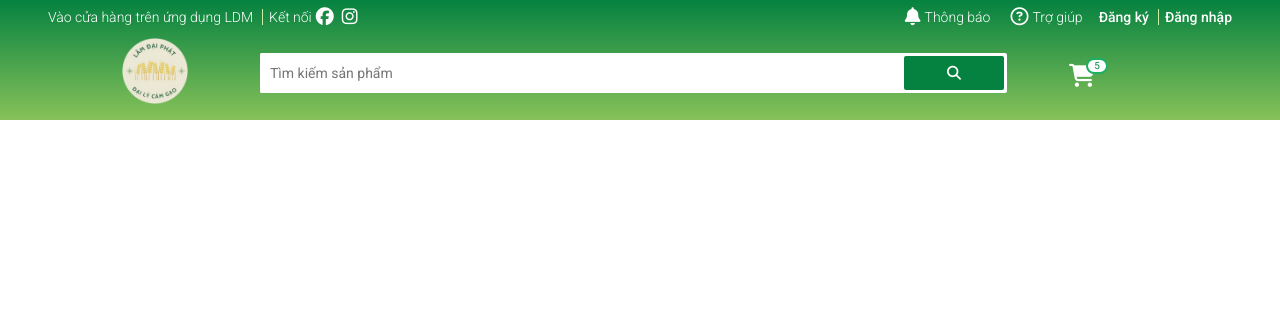
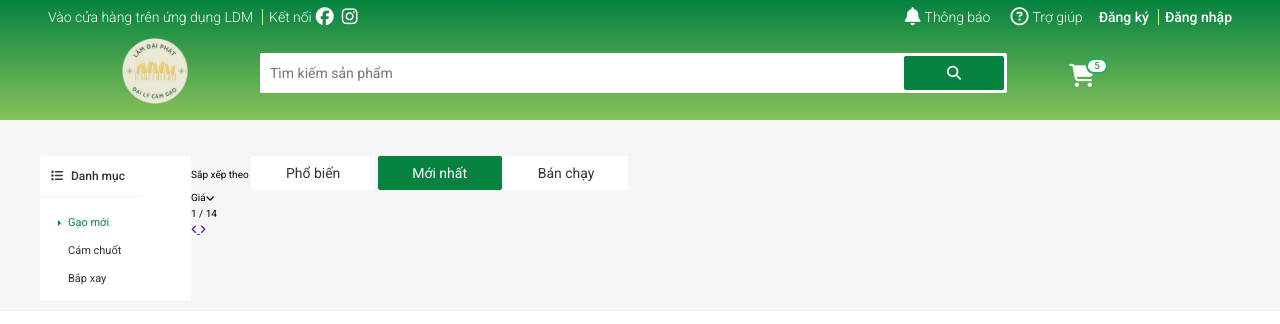
Before and after one commit to hahoang03/commercial-website, a plain HTML site: page index.html in a window 1280 px wide. Drawn offline with nearby package versions, Linux system fonts and the light colour scheme.

Commit message:
list item

```diff
--- a/assets/css/base.css
+++ b/assets/css/base.css
@@ -20,6 +20,8 @@ html {
     box-sizing: border-box;
 }
 
+
+/* Responsive */
 .grid {
     width: 1200px;
     max-width: 100%;
@@ -34,6 +36,13 @@ html {
     display: flex;
     flex-wrap: wrap;
 }
+
+.grid__column {
+
+}
+
+
+
 
 /* Animation */
 @keyframes fadeIn {
@@ -105,7 +114,7 @@ html {
     outline:none;
     cursor:pointer;
     color: var(--text-color);
-    display: flex;
+    display: inline-flex;
     justify-content: center;
     align-items: center;
     line-height: 1.6rem;
--- a/assets/css/main.css
+++ b/assets/css/main.css
@@ -714,3 +714,89 @@ height: 15.5px;
 .header__cart-view:hover {
     background-color: rgb(14, 165, 84);
 }
+
+
+/* Container -body */
+
+.container {
+    background-color: #f5f5f5;
+}
+
+.web__content {
+    padding-top: 36px;
+}
+
+.category {
+    border-radius: 2px;
+    background-color: var(--white-color);
+    padding-right:  50px;
+}
+
+.category__heading {
+    margin-top: 0;
+    font-size: 1.2rem;
+    color: var(--text-color);
+    font-weight: 450;
+    padding: 12px 16px;
+    border-bottom: 1px solid rgba(0, 0, 0, 0.05);
+
+}
+
+.category__heading-icon {
+    font-size: 1.2rem;
+    margin-left: -5px;
+    margin-right: 5px;
+    position: relative;
+    top: 0px;
+}
+
+.category-list {
+    padding: 0 0 8px 0;
+    list-style: none;
+    margin-left: 12px;
+}
+
+.category-item {
+
+}
+
+.category--item-active .category-item__link {
+    color: var(--primary-color);
+}
+
+.category--item-active .category-item__link::before {
+    top: 50%;
+    left: 6px;
+    transform: translateY(-50%);
+    content: "";
+    position: absolute;
+    border: 3.5px solid;
+    border-color: transparent  transparent transparent var(--primary-color);
+}
+
+.category-item__link {
+  font-size: 1.1rem;
+  color: var(--text-color);
+  text-decoration: none;
+  display: block;
+  padding: 6px 16px;
+  position: relative;
+  right: 0;
+  transition: right linear 0.1s;
+}
+
+.category-item__link:hover {
+    right: -4px;
+    color: var(--primary-color);
+}
+
+/* Home sort + filter */
+
+.grid__column-10 {
+
+}
+
+.select-price {
+    display: flex;
+    align-items: center;
+}
--- a/index.html
+++ b/index.html
@@ -279,7 +279,75 @@
             </div>
         </header>
 
-        <div class="container"></div>
+
+
+        <div class="container">
+            <div class="grid">
+                <div class="grid__row web__content">
+                    <div class="grid__column-2">
+                        <nav class="category">
+                            <h3 class="category__heading">
+                                <i class="category__heading-icon fa-solid fa-list"></i>
+                                Danh mục
+                            </h3>
+
+                            <ul class="category-list">
+                                <li class="category-item category--item-active">
+                                    <a href="#" class="category-item__link">
+                                        Gạo mới
+                                    </a>
+                                </li>
+                                <li class="category-item">
+                                    <a href="#" class="category-item__link">
+                                        Cám chuốt
+                                    </a>
+                                </li>
+                                <li class="category-item">
+                                    <a href="#" class="category-item__link">
+                                        Bắp xay
+                                    </a>
+                                </li>
+                            </ul>
+                        </nav>
+                    </div>
+
+                    <!-- Horizontal line  -->
+                    <div class="grid__column-10">
+                        <div class="home-filter">
+                            <span class="home-filter__label">Sắp xếp theo</span>
+                            <button class="btn">Phổ biến</button>
+                            <button class="btn btn--primary">Mới nhất</button>
+                            <button class="btn">Bán chạy</button>
+
+                            <div class="select-price">
+                                <div class="select-price__label">Giá</div>
+                                <i class="fa-solid fa-angle-down"></i>
+                            </div>
+
+                            <div class="home--filter__page">
+                                <span class="home--filter__page-num">
+                                    <span class="home--filter__page-current">1</span> / 14
+                                </span>
+                                <div class="home--filter__page-navigate">
+                                    <a href="" class="home--filter__page-navigate-btn">
+                                        <i class="fa-solid fa-angle-left"></i>
+                                    </a>
+                                    <a href="" class="home--filter__page-navigate-btn">
+                                        <i class="fa-solid fa-angle-right"></i>
+                                    </a>
+                                </div>
+                            </div>
+
+
+                        </div>
+                    </div>
+
+
+                </div>
+            </div>
+
+
+        </div>
 
         <footer class="footer"></footer>
     </div>
```
Lines whose indentation alone changed are shown as unchanged.
